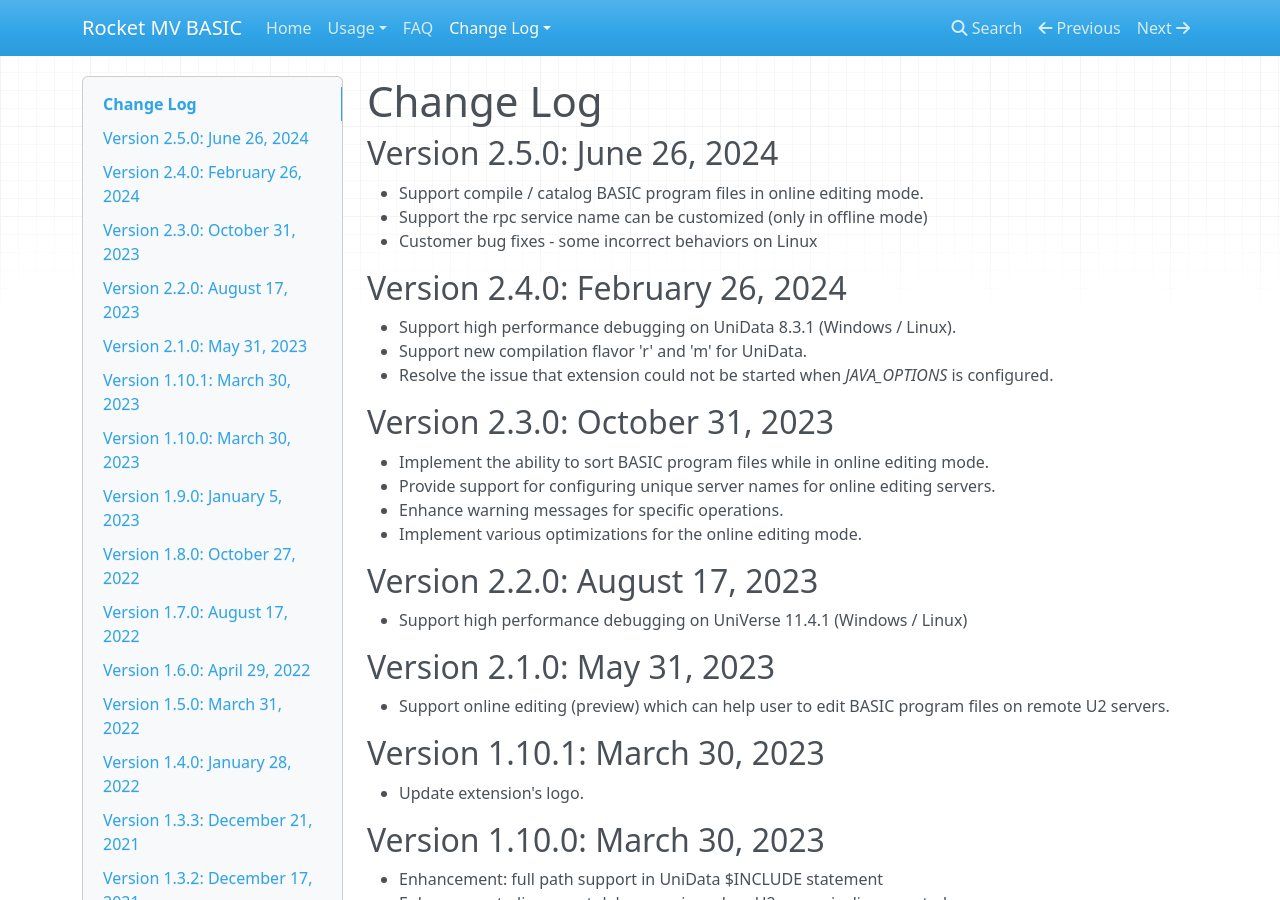
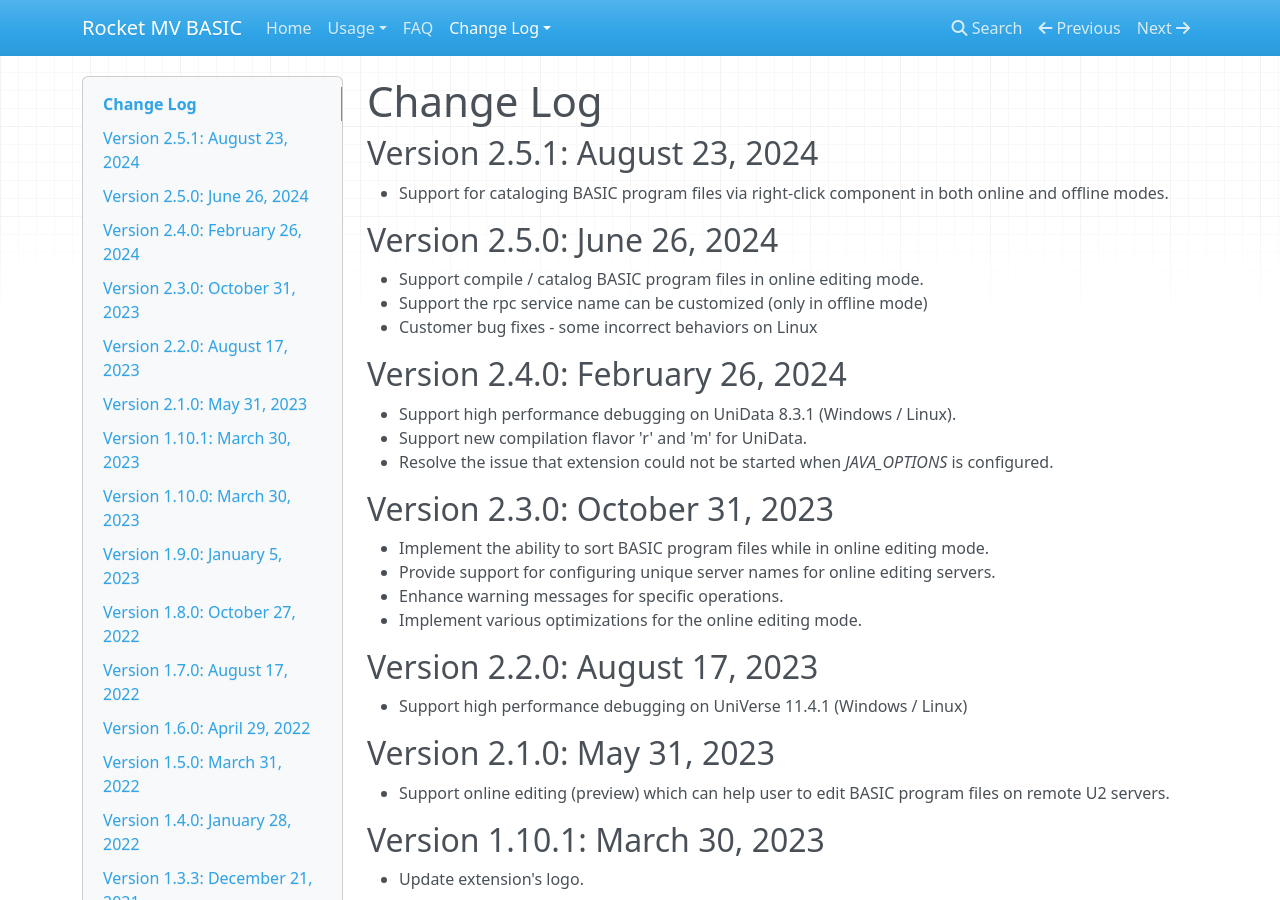
Before and after one commit to RocketSoftware/rocket-mvbasic, an MkDocs documentation site: the page built from docs/usage/CHANGELOG.md, in a window 1280 px wide and 900 px high. Built offline with MkDocs 1.6.1, drawn with Linux system fonts in a browser that asks for light colours; nearby versions of some CDN libraries.

Commit message:
update changelog file for 2.5.1 release

```diff
--- a/docs/usage/CHANGELOG.md
+++ b/docs/usage/CHANGELOG.md
@@ -1,4 +1,8 @@
 # Change Log
+
+## Version 2.5.1: August 23, 2024
+
+ - Support for cataloging BASIC program files via right-click component in both online and offline modes.
 
 ## Version 2.5.0: June 26, 2024
 
```
